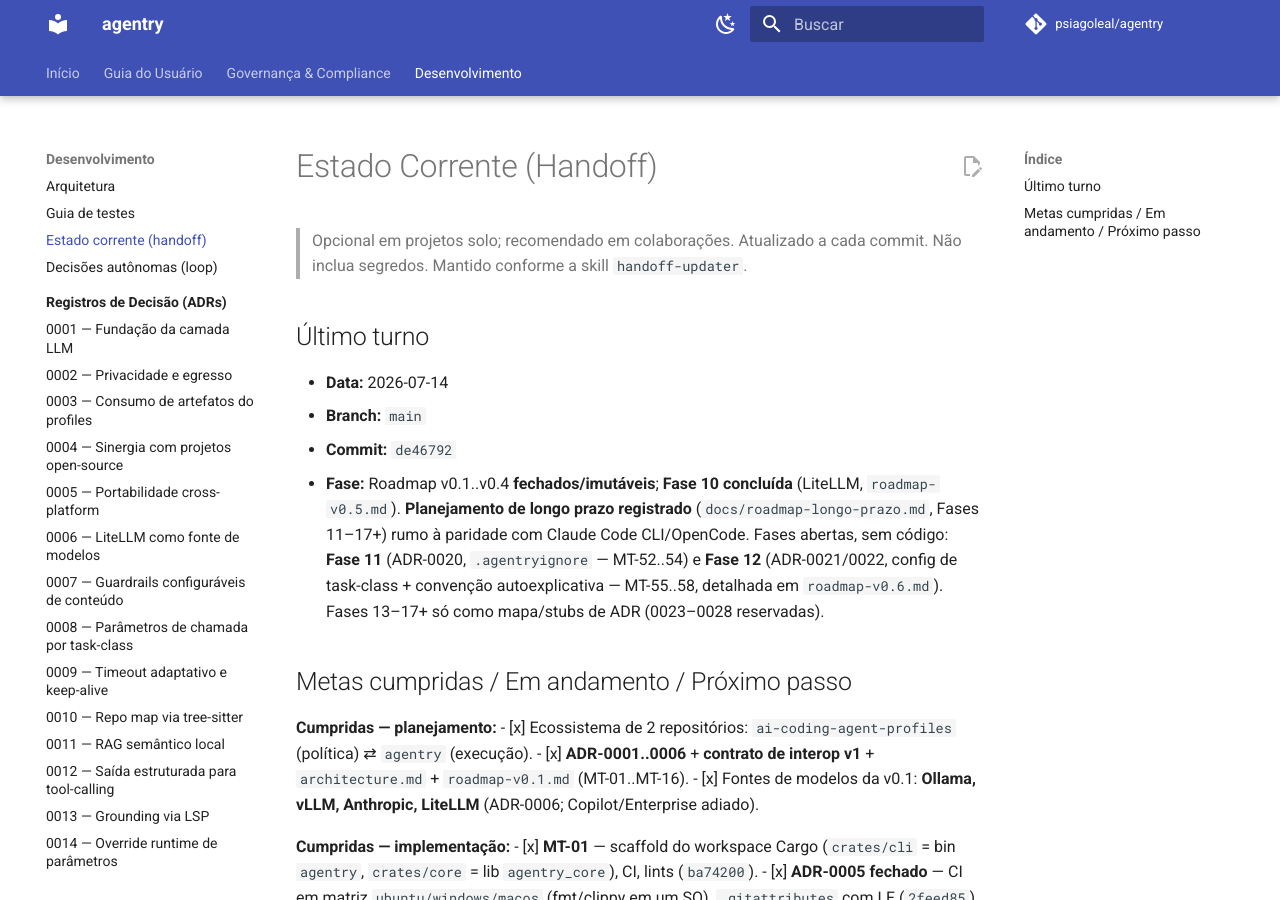
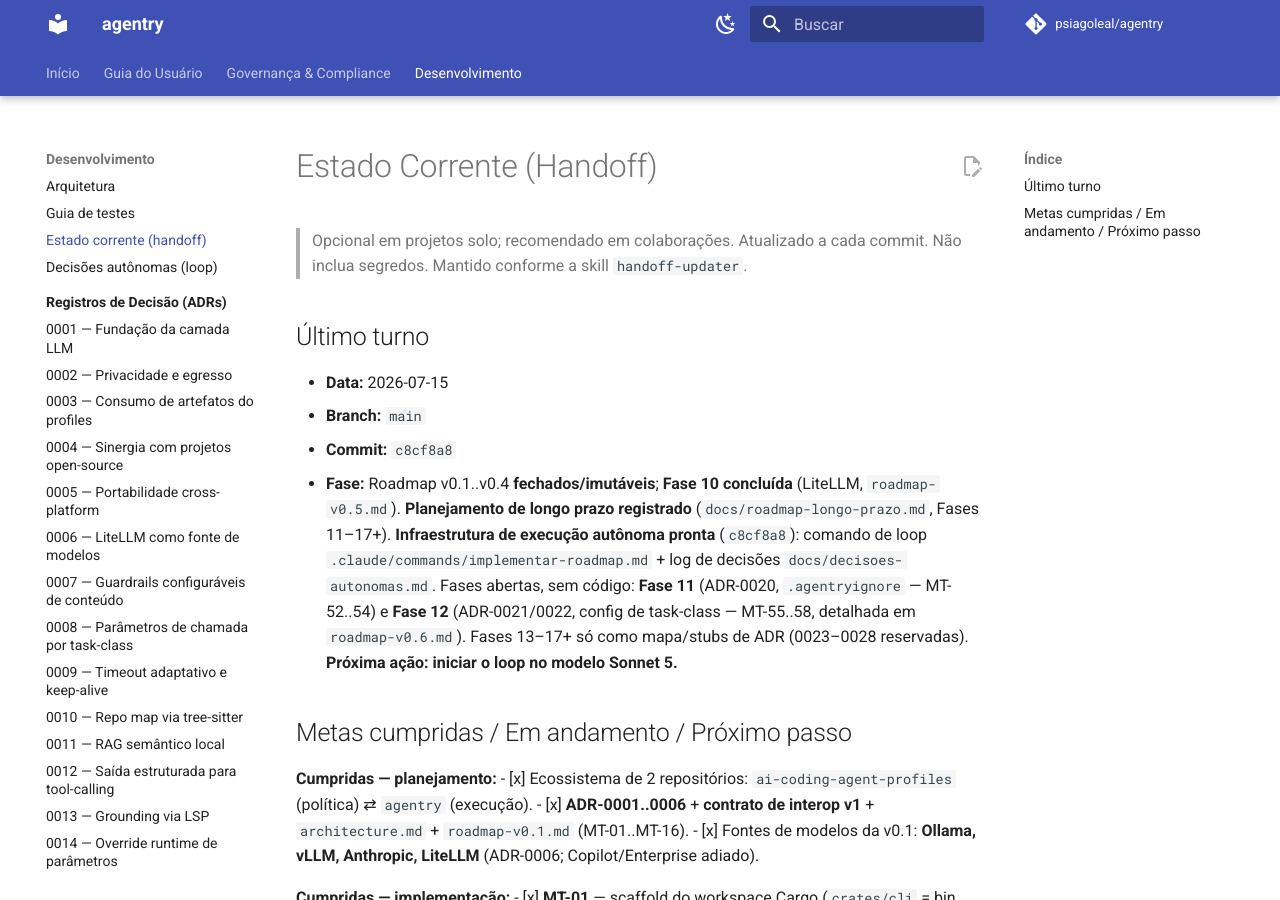
Before and after one commit to psiagoleal/agentry, an MkDocs documentation site: the page built from docs/CURRENT-STATE.md, in a window 1280 px wide and 900 px high. Built offline with MkDocs 1.6.1 and Material for MkDocs 9.7.7, drawn with Linux system fonts in a browser that asks for light colours; comment, search, counter and statistics services are not loaded.

Commit message:
docs(handoff): infraestrutura de loop pronta; próxima ação é iniciar em Sonnet 5
{agente: Claude Code; modelo: claude-opus-4-8}

```diff
--- a/docs/CURRENT-STATE.md
+++ b/docs/CURRENT-STATE.md
@@ -7,15 +7,17 @@
 
 ## Último turno
 
-- **Data:** 2026-07-14
+- **Data:** 2026-07-15
 - **Branch:** `main`
-- **Commit:** `de46792`
+- **Commit:** `c8cf8a8`
 - **Fase:** Roadmap v0.1..v0.4 **fechados/imutáveis**; **Fase 10 concluída** (LiteLLM,
   `roadmap-v0.5.md`). **Planejamento de longo prazo registrado** (`docs/roadmap-longo-prazo.md`,
-  Fases 11–17+) rumo à paridade com Claude Code CLI/OpenCode. Fases abertas, sem código:
-  **Fase 11** (ADR-0020, `.agentryignore` — MT-52..54) e **Fase 12** (ADR-0021/0022, config
-  de task-class + convenção autoexplicativa — MT-55..58, detalhada em `roadmap-v0.6.md`).
-  Fases 13–17+ só como mapa/stubs de ADR (0023–0028 reservadas).
+  Fases 11–17+). **Infraestrutura de execução autônoma pronta** (`c8cf8a8`): comando de loop
+  `.claude/commands/implementar-roadmap.md` + log de decisões `docs/decisoes-autonomas.md`.
+  Fases abertas, sem código: **Fase 11** (ADR-0020, `.agentryignore` — MT-52..54) e **Fase 12**
+  (ADR-0021/0022, config de task-class — MT-55..58, detalhada em `roadmap-v0.6.md`).
+  Fases 13–17+ só como mapa/stubs de ADR (0023–0028 reservadas). **Próxima ação: iniciar o
+  loop no modelo Sonnet 5.**
 
 ## Metas cumpridas / Em andamento / Próximo passo
 
@@ -594,6 +596,7 @@ pendentes de validação de implementação).
 
 | Data | Commit | Resumo | MT |
 |------|--------|--------|----|
+| 2026-07-15 | `c8cf8a8` | chore(loop): infraestrutura de execução autônoma do roadmap | — |
 | 2026-07-14 | `de46792` | docs(roadmap): planejamento de longo prazo (Fases 11–17+); ADR-0021/0022 | — |
 | 2026-07-14 | `3f908bf` | docs(roadmap): marca MT-51 concluído; Fase 10 completa | — |
 | 2026-07-14 | `9c5e495` | MT-51: documentação do site reflete o LiteLLM (fecha a Fase 10) | MT-51 |
```
